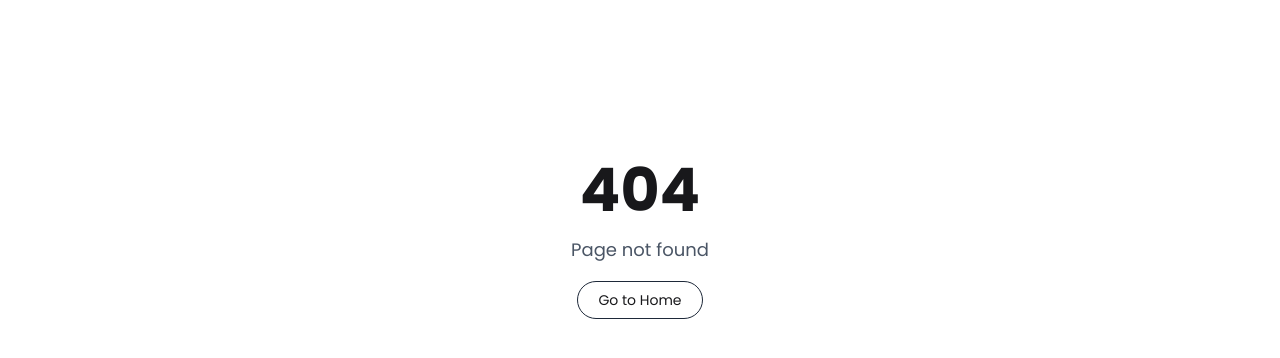
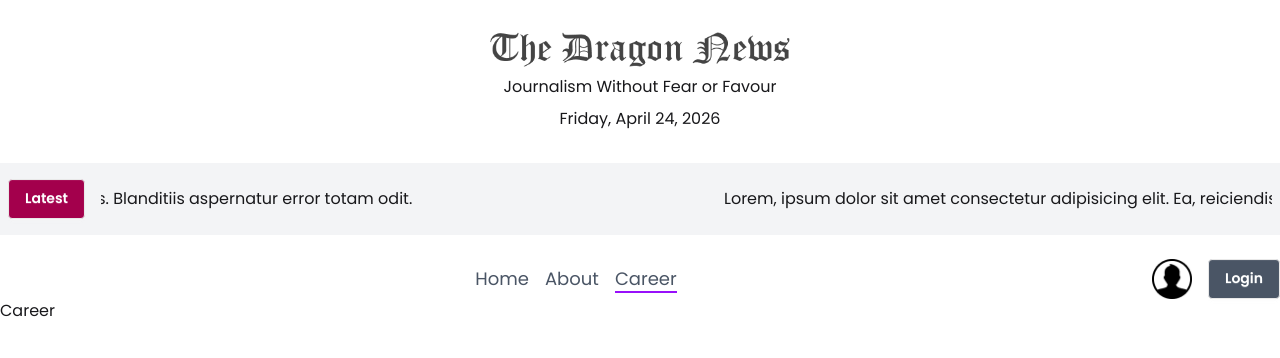
Before and after one commit to Eva-004/dragon-news, a Next.js app: page /career in a window 1280 px wide. Before the commit this address had no page. Shown: the top 358 px of the page. Built offline with nearby package versions, Linux system fonts and the light colour scheme.

Commit message:
Added braking news section using marquee and implement navbar

```diff
--- a/package.json
+++ b/package.json
@@ -12,7 +12,8 @@
     "date-fns": "^4.1.0",
     "next": "16.2.4",
     "react": "19.2.4",
-    "react-dom": "19.2.4"
+    "react-dom": "19.2.4",
+    "react-fast-marquee": "^1.6.5"
   },
   "devDependencies": {
     "@tailwindcss/postcss": "^4",
--- /dev/null
+++ b/src/app/(main)/about-us/page.jsx
@@ -0,0 +1,11 @@
+import React from 'react';
+
+const AboutPage = () => {
+    return (
+        <div>
+            About
+        </div>
+    );
+};
+
+export default AboutPage;
--- /dev/null
+++ b/src/app/(main)/career/page.jsx
@@ -0,0 +1,11 @@
+import React from 'react';
+
+const CareerPage = () => {
+    return (
+        <div>
+            Career
+        </div>
+    );
+};
+
+export default CareerPage;
--- a/src/app/(main)/layout.jsx
+++ b/src/app/(main)/layout.jsx
@@ -1,3 +1,4 @@
+import BreakingNews from '@/components/shared/BreakingNews';
 import Header from '@/components/shared/Header';
 import Navbar from '@/components/shared/Navbar';
 import React from 'react';
@@ -6,6 +7,7 @@
     return (
         <>
             <Header></Header>
+            <BreakingNews></BreakingNews>
            <Navbar></Navbar>
            {children}
         </>
--- /dev/null
+++ b/src/components/shared/BreakingNews.jsx
@@ -0,0 +1,15 @@
+import React from 'react';
+import Marquee from 'react-fast-marquee';
+
+const BreakingNews = () => {
+    return (
+        <div className='bg-gray-100 flex justify-between gap-4 py-4 px-2 container mx-auto'>
+            <button className='btn bg-pink-800 text-white'>Latest</button>
+            <Marquee pauseOnHover={true} speed={100}>
+               Lorem, ipsum dolor sit amet consectetur adipisicing elit. Ea, reiciendis. Blanditiis aspernatur error totam odit.
+            </Marquee>
+        </div>
+    );
+};
+
+export default BreakingNews;
--- /dev/null
+++ b/src/components/shared/NavLink.jsx
@@ -0,0 +1,16 @@
+'use client'
+import Link from 'next/link';
+import { usePathname } from 'next/navigation';
+import React from 'react';
+
+const NavLink = ({href, children}) => {
+    const pathName = usePathname();
+    const isActive = href === pathName;
+    return (
+       <Link href={href} className={`${isActive ? "border-b-2 border-purple-600" : ""}`}>
+        {children}
+       </Link>
+    );
+};
+
+export default NavLink;
--- a/src/components/shared/Navbar.jsx
+++ b/src/components/shared/Navbar.jsx
@@ -1,9 +1,22 @@
 import React from 'react';
+import NavLink from './NavLink';
+import user from '@/assets/user.png'
+import Image from 'next/image';
+import Link from 'next/link';
 
 const Navbar = () => {
     return (
-        <div>
-            Navbar
+        <div className=' flex justify-between container mx-auto mt-6 items-center' >
+           <div></div>
+           <ul className='flex gap-4 text-gray-600 text-lg'>
+            <li><NavLink href={'/'}>Home</NavLink></li>
+            <li><NavLink href={'/about-us'}>About</NavLink></li>
+            <li><NavLink href={'/career'}>Career</NavLink></li>
+           </ul>
+           <div className='flex justify-between gap-4 items-center'>
+            <Image src={user} alt='user' width={40} height={40}/>
+            <button className="btn bg-gray-600 text-white"><Link href={'/login'}>Login</Link></button>
+           </div>
         </div>
     );
 };
```
Also changed, not shown: 1 other file (tests, documents, lock files or other folders).
